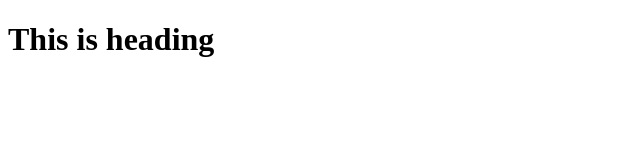
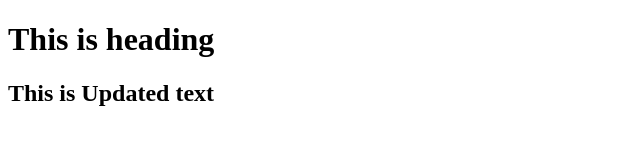
Before and after one commit to kunal1685/webdev, a plain HTML site: page index.html in a window 1280 px wide. Shown: the whole page, without its empty margins (0-640 px from the left). Drawn offline with Linux system fonts and the light colour scheme.

Commit message:
This is new Update

```diff
--- a/index.html
+++ b/index.html
@@ -8,5 +8,8 @@
 </head>
 <body>
     <h1>This is heading</h1>
+
+    <h2>This is Updated text</h2>
+
 </body>
 </html>
```
